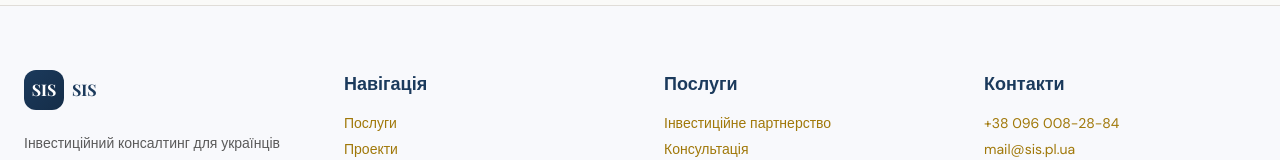
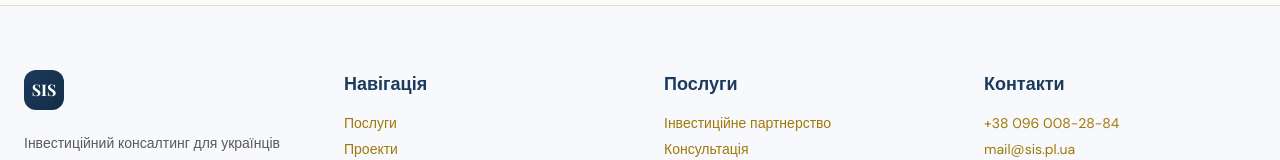
Before and after one commit to bibabum/sis-website, a Next.js app: page / in a window 1280 px wide. Shown: the part 4731-4891 px from the top of the page. Built offline with nearby package versions, Linux system fonts and the light colour scheme.

Commit message:
Fix: remove duplicate SIS text from footer logo

```diff
--- a/components/Footer.tsx
+++ b/components/Footer.tsx
@@ -17,11 +17,10 @@ export default function Footer() {
             transition={{ duration: 0.6 }}
             viewport={{ once: true }}
           >
-            <div className="flex items-center gap-sm mb-lg">
+            <div className="mb-lg">
               <div className="w-10 h-10 rounded-lg bg-gradient-to-br from-navy-600 to-navy-700 flex-center text-white font-serif font-bold">
                 SIS
               </div>
-              <span className="font-serif font-bold text-navy-600">SIS</span>
             </div>
             <p className="text-text-secondary text-sm">
               Інвестиційний консалтинг для українців
```
